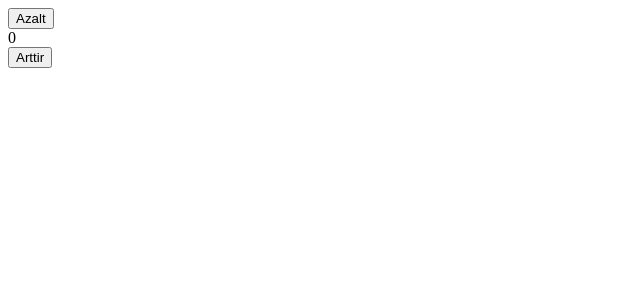
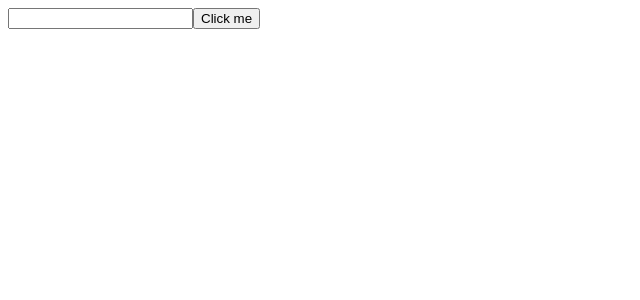
Before and after one commit to OgulcanKacar1/react-egitim01, a React (Vite) app: page / in a window 1280 px wide. Shown: the top 300 px of the page, without its empty margins (0-640 px from the left). Built offline with nearby package versions, Linux system fonts and the light colour scheme.

Commit message:
onChange ile deger alma

```diff
--- a/src/App.jsx
+++ b/src/App.jsx
@@ -4,17 +4,26 @@
 
 function App() {
 
-  //HOOKS...
-  //useState, useEffect, useContext,
+  //onClick, onChange
 
-  const[count, setCount] = useState(0);
+  const[name, setName] = useState(null);
+  const[data, setData] = useState(null);
 
+  console.log(name,"name");
 
+  const targetFunc = (e) => {
+    setName(e.target.value);
+  }
+  const clickFunc = () =>{
+    setData(name);
+  }
   return (
     <>
-      <Button name={"Azalt"} onClick={()=> setCount(count-1)}/>
-      <div>{count}</div>
-      <Button name={"Arttir"} onClick={()=> setCount(count+1)} />
+      <input type="text" onChange={targetFunc} />
+      <button onClick={clickFunc}>Click me</button>
+      <div>
+        {data}
+      </div>
     </>
 
   )
```
